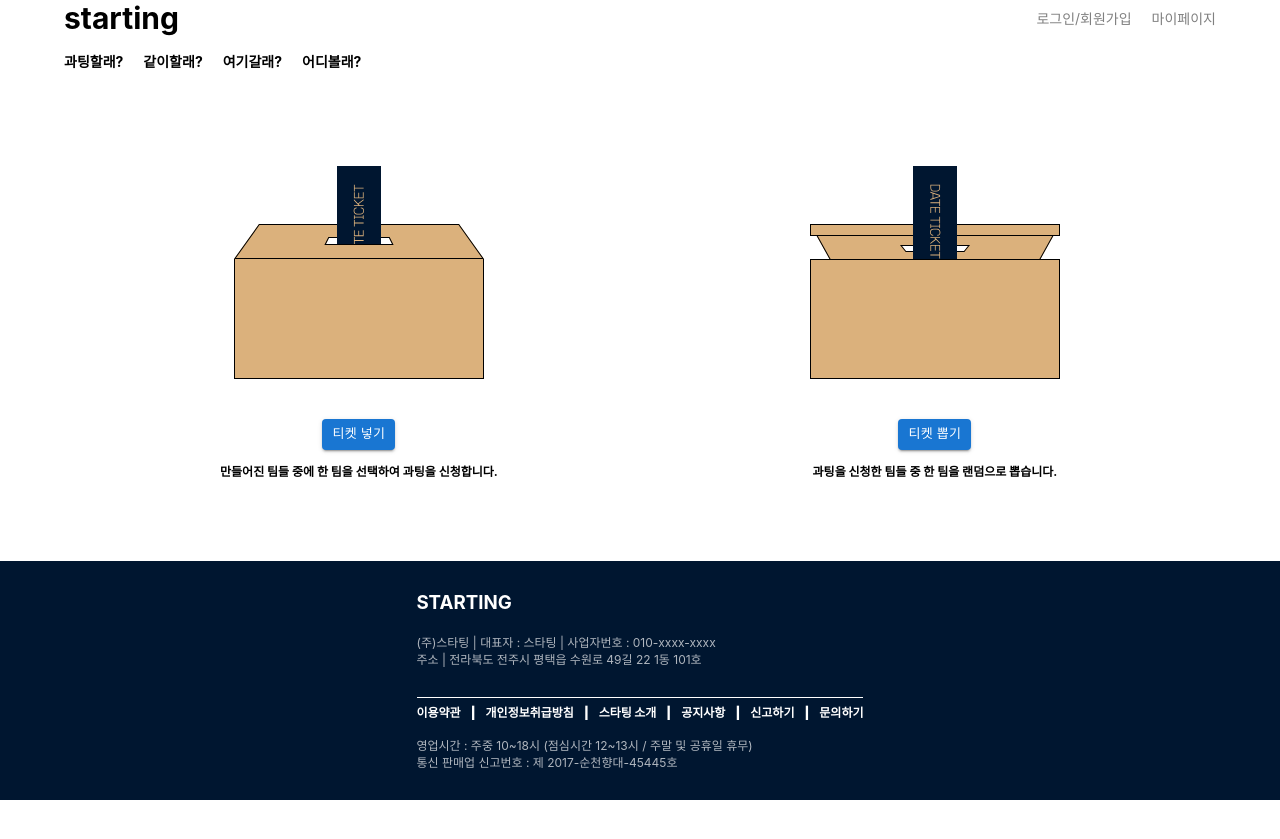
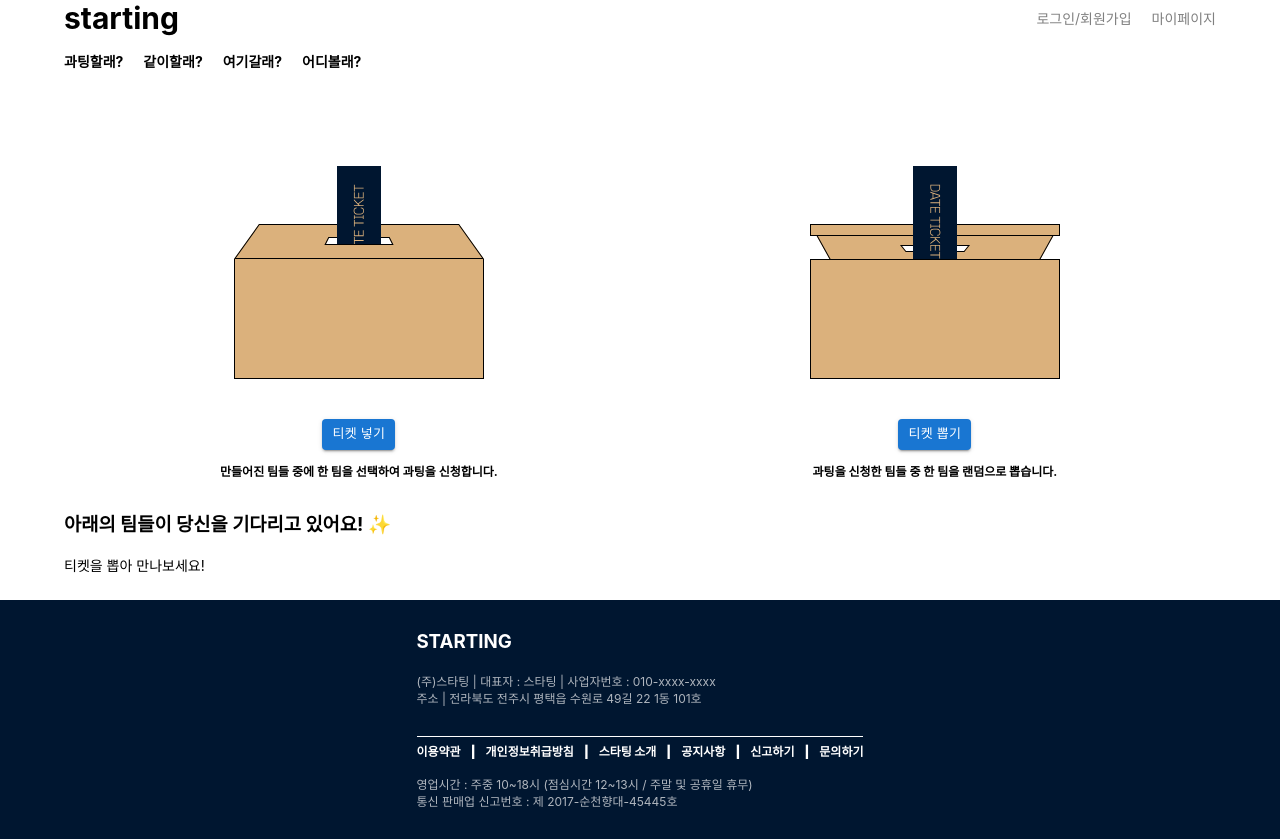
Before and after one commit to GeonwooShin/starting, a React (Create React App) app: page /blinddate in a window 1280 px wide. Before the commit the page ends 800 px from the top, so only its background shows below. Built offline with nearby package versions, Linux system fonts and the light colour scheme.

Commit message:
과팅 목록 타이틀 추가

```diff
--- a/src/pages/Blinddate.jsx
+++ b/src/pages/Blinddate.jsx
@@ -1,5 +1,6 @@
 import React from "react";
 import { Container, Button } from "@mui/material";
+import { Link } from "react-router-dom";
 
 const Blinddate = () => {
   return (
@@ -24,6 +25,16 @@ const Blinddate = () => {
           </p>
         </div>
       </div>
+      <div className="ticket-service_title">
+        <div>
+          <h3 className="ticket_title">
+            아래의 팀들이 당신을 기다리고 있어요! ✨
+          </h3>
+        </div>
+      </div>
+      <div className="service_subtitle">
+        <span className="subtitle">티켓을 뽑아 만나보세요!</span>
+      </div>
     </Container>
   );
 };
```
